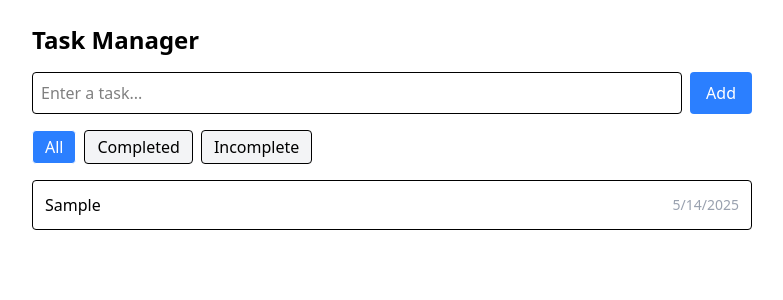
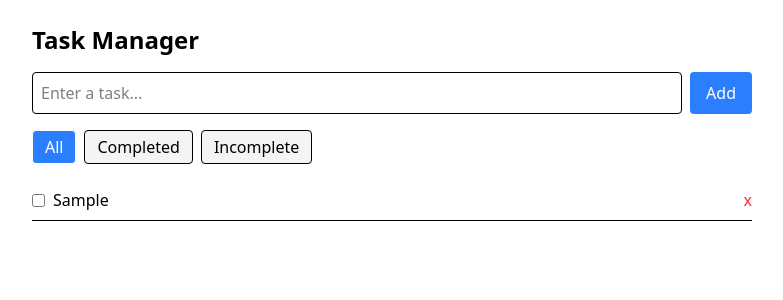
Before and after one commit to hasangoli/react-app-tasks, a React (Vite) app: page / in a window 1280 px wide. Both pictures are taken after typing "Sample" into the empty fields and a click on the button "Add". Shown: the top 300 px of the page, without its empty margins (248-1031 px from the left). Built offline with nearby package versions, Linux system fonts and the light colour scheme.

Commit message:
Task edit and delete added

```diff
--- a/src/features/tasks/components/TaskItem.tsx
+++ b/src/features/tasks/components/TaskItem.tsx
@@ -1,4 +1,6 @@
-import classNames from "classnames";
+import { useState } from "react";
+import { useAppDispatch } from "../../../hooks/useAppRedux";
+import { deleteTask, toggleTask } from "../taskSlice";
 import type { Task } from "../types/task.types";
 
 interface Props {
@@ -6,22 +8,45 @@ interface Props {
 }
 
 export const TaskItem = ({ task }: Props) => {
+	const dispatch = useAppDispatch();
+
+	const [isEditing, setIsEditing] = useState(false);
+	const [newTitle, setNewTitle] = useState(task.title);
+
+	const handleEdit = () => {};
+
 	return (
-		<li
-			className={classNames(
-				"p-3 border rounded cursor-pointer flex justify-between items-center",
-				{ "bg-green-100": task.completed }
-			)}
-			onClick={() => {}}>
-			<span
-				className={classNames({
-					"line-through text-gray-500": task.completed,
-				})}>
-				{task.title}
-			</span>
-			<span className="text-sm text-gray-400">
-				{new Date(task.createdAt).toLocaleDateString()}
-			</span>
+		<li className="flex justify-between items-center py-2 border-b">
+			<div className="flex items-center gap-2">
+				<input
+					type="checkbox"
+					checked={task.completed}
+					onChange={() => dispatch(toggleTask(task.id))}
+				/>
+				{isEditing ? (
+					<input
+						type="text"
+						value={newTitle}
+						onChange={e => setNewTitle(e.target.value)}
+						className="border p-1"
+						onKeyDown={e => e.key === "Enter" && handleEdit()}
+						autoFocus
+					/>
+				) : (
+					<span
+						className={`cursor-pointer ${
+							task.completed ? "line-through text-gray-400" : ""
+						}`}
+						onDoubleClick={() => setIsEditing(true)}>
+						{task.title}
+					</span>
+				)}
+			</div>
+			<button
+				onClick={() => dispatch(deleteTask(task.id))}
+				className="text-red-500 hover:text-red-700">
+				x
+			</button>
 		</li>
 	);
 };
--- a/src/features/tasks/taskSlice.ts
+++ b/src/features/tasks/taskSlice.ts
@@ -18,7 +18,10 @@ const taskSlice = createSlice({
 	name: "tasks",
 	initialState,
 	reducers: {
-		addTask: (state: TaskState, action: PayloadAction<{ title: string }>) => {
+		addTask: (
+			state: TaskState,
+			action: PayloadAction<{ title: string }>
+		): void => {
 			const newTask: Task = {
 				id: uuid(),
 				title: action.payload.title,
@@ -28,14 +31,30 @@ const taskSlice = createSlice({
 
 			state.tasks.push(newTask);
 		},
-		toggleTask: (state: TaskState, action: PayloadAction<string>) => {
-			const task = state.tasks.find((t: Task) => t.id === action.payload);
+		toggleTask: (state: TaskState, action: PayloadAction<string>): void => {
+			const task: Task | undefined = state.tasks.find(
+				(t: Task): boolean => t.id === action.payload
+			);
 			if (task) {
 				task.completed = !task.completed;
 			}
 		},
+		deleteTask: (state: TaskState, action: PayloadAction<string>): void => {
+			state.tasks = state.tasks.filter(
+				(t: Task): boolean => t.id !== action.payload
+			);
+		},
+		editTask: (
+			state: TaskState,
+			action: PayloadAction<{ id: string; title: string }>
+		): void => {
+			const task: Task | undefined = state.tasks.find(
+				(t: Task): boolean => t.id === action.payload.id
+			);
+			if (task) task.title = action.payload.title;
+		},
 	},
 });
 
-export const { addTask, toggleTask } = taskSlice.actions;
+export const { addTask, toggleTask, deleteTask, editTask } = taskSlice.actions;
 export const taskReducer: Reducer<TaskState> = taskSlice.reducer;
```
